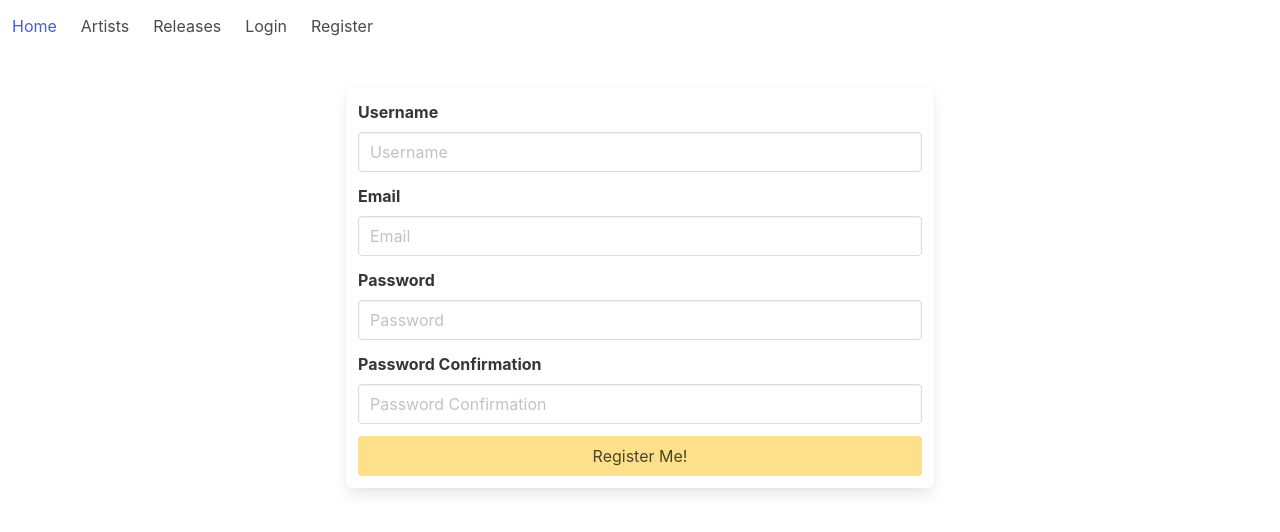
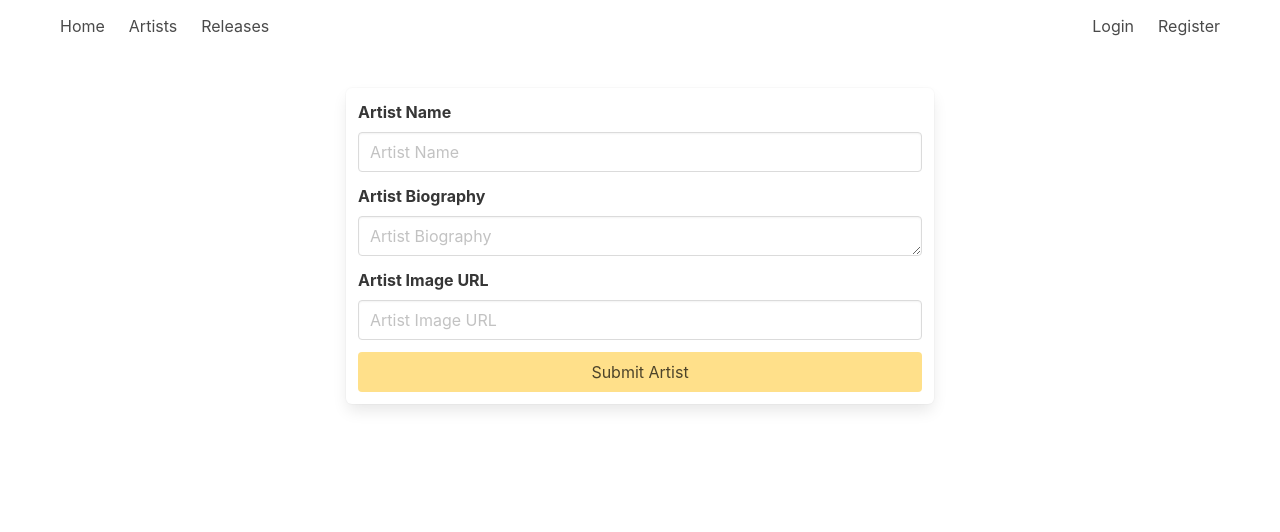
Before and after one commit to omaralsanea/Rateify-client, a React app: page /addartist in a window 1280 px wide. Shown: the top 532 px of the page. Built offline with nearby package versions, Linux system fonts and the light colour scheme.

Commit message:
More frontend done

```diff
--- a/src/components/App.js
+++ b/src/components/App.js
@@ -10,6 +10,7 @@ import Register from './Register';
 import ArtistIndex from './artist/ArtistIndex';
 import AddArtist from './artist/AddArtist';
 import ReleaseIndex from './release/ReleaseIndex';
+import AddRelease from './release/AddRelease';
 
 import '../styles/style.scss';
 
@@ -25,6 +26,7 @@ const App = () => (
       <Route path="/artists" element={<ArtistIndex />} />
       <Route path="/addartist" element={<AddArtist />} />
       <Route path="/releases" element={<ReleaseIndex />} />
+      <Route path="/addrelease" element={<AddRelease />} />
     </Routes>
   </BrowserRouter>
 );
--- a/src/components/Navbar.js
+++ b/src/components/Navbar.js
@@ -26,7 +26,7 @@ const Navbar = () => {
   };
 
   return (
-    <nav className="navbar">
+    <nav className="navbar px-6">
       <div className="navbar-brand">
         <Link to="/" className="navbar-item">
           Home
@@ -37,24 +37,40 @@ const Navbar = () => {
         <Link to="/releases" className="navbar-item">
           Releases
         </Link>
-        {/* // ! If the user is an admin, we show the /create page */}
+        {/* // ! If the user is an admin, we show the /create page
         {isAdminState && (
           <Link to="/create" className="navbar-item">
             Create
           </Link>
+        )} */}
+        {getLoggedInUserId() && (
+          <>
+            <Link to="/addartist" className="navbar-item">
+              Add Artist
+            </Link>
+            <Link to="/addrelease" className="navbar-item">
+              Add Release
+            </Link>
+          </>
         )}
+      </div>
+      <div className="navbar-menu">
+        <div className="navbar-end">
           <Link to="/login" className="navbar-item">
             Login
           </Link>
           {/* // ! If logged in, can show the option to log out. */}
           {getLoggedInUserId() && (
-          <div className="navbar-item" onClick={logout}>
+            <Link to="#" className="navbar-item" onClick={logout}>
               Logout
-          </div>
+            </Link>
           )}
+          {!getLoggedInUserId() && (
             <Link to="/register" className="navbar-item">
               Register
             </Link>
+          )}
+        </div>
       </div>
     </nav>
   );
--- a/src/components/artist/AddArtist.js
+++ b/src/components/artist/AddArtist.js
@@ -1,52 +1,83 @@
 import React from 'react';
+import { createArtist } from '../../api/artist';
+import { useNavigate } from 'react-router-dom';
 
 const AddArtist = () => {
+  const navigate = useNavigate();
+
+  const [newArtist, setNewArtist] = React.useState({
+    name: '',
+    bio: '',
+    img: ''
+  });
+
+  function handleChange(event) {
+    setNewArtist({ ...newArtist, [event.target.name]: event.target.value });
+  }
+
+  function handleSubmit(event) {
+    event.preventDefault();
+    const getData = async () => {
+      try {
+        await createArtist(newArtist);
+        navigate('/artists');
+      } catch (err) {
+        console.error(err);
+      }
+    };
+    getData();
+  }
+
   return (
     <section className="section">
       <div className="container">
         <div className="columns">
-          <form className="column is-half is-offset-one-quarter box">
+          <form
+            className="column is-half is-offset-one-quarter box"
+            onSubmit={handleSubmit}
+          >
             <div className="field">
-              <label className="label">Username</label>
+              <label className="label">Artist Name</label>
               <div className="control">
                 <input
                   className="input"
-                  placeholder="Username"
-                  name="username"
+                  placeholder="Artist Name"
+                  name="name"
+                  onChange={handleChange}
+                  value={newArtist.name}
                 />
               </div>
             </div>
             <div className="field">
-              <label className="label">Email</label>
+              <label className="label">Artist Biography</label>
               <div className="control">
-                <input className="input" placeholder="Email" name="email" />
-              </div>
-            </div>
-            <div className="field">
-              <label className="label">Password</label>
-              <div className="control">
-                <input
-                  type="password"
+                <textarea
                   className="input"
-                  placeholder="Password"
-                  name="password"
+                  placeholder="Artist Biography"
+                  name="bio"
+                  rows={5}
+                  cols={5}
+                  maxLength={500}
+                  onChange={handleChange}
+                  value={newArtist.bio}
                 />
               </div>
             </div>
             <div className="field">
-              <label className="label">Password Confirmation</label>
+              <label className="label">Artist Image URL</label>
               <div className="control">
                 <input
-                  type="password"
                   className="input"
-                  placeholder="Password Confirmation"
-                  name="passwordConfirmation"
+                  placeholder="Artist Image URL"
+                  name="img"
+                  onChange={handleChange}
+                  value={newArtist.img}
                 />
               </div>
             </div>
             <div className="field">
               <button type="submit" className="button is-fullwidth is-warning">
-                Register Me!
+                Submit Artist
               </button>
             </div>
           </form>
--- a/src/components/artist/ArtistCard.js
+++ b/src/components/artist/ArtistCard.js
@@ -9,11 +9,11 @@ const ArtistCard = ({ _id, name, img }) => {
           <div className="card-header">
             <h2 className="card-header-title">{name}</h2>
           </div>
-          <div className="card-image">
-            <figure className="image image-is-1by1">
-              <img src={img} alt={name} />
-            </figure>
-          </div>
+          {/* <div className="card-image"> */}
+          <figure className="image image-is-1by1">
+            <img src={img} alt={name} className="is-rounded" />
+          </figure>
+          {/* </div> */}
         </div>
       </Link>
     </div>
--- /dev/null
+++ b/src/components/release/AddRelease.js
@@ -0,0 +1,126 @@
+import React from 'react';
+import { createRelease } from '../../api/release';
+import { useNavigate } from 'react-router-dom';
+
+const AddRelease = () => {
+  const navigate = useNavigate();
+
+  const [newRelease, setNewRelease] = React.useState({
+    title: '',
+    artwork: '',
+    genres: [],
+    releaseYear: '',
+    url: '',
+    artist: ''
+  });
+
+  function handleChange(event) {
+    setNewRelease({ ...newRelease, [event.target.name]: event.target.value });
+  }
+
+  function handleSubmit(event) {
+    event.preventDefault();
+    const getData = async () => {
+      try {
+        await createRelease(newRelease);
+        navigate('/release');
+      } catch (err) {
+        console.error(err);
+      }
+    };
+    getData();
+  }
+
+  return (
+    <section className="section">
+      <div className="container">
+        <div className="columns">
+          <form
+            className="column is-half is-offset-one-quarter box"
+            onSubmit={handleSubmit}
+          >
+            <div className="field">
+              <label className="label">Artist</label>
+              <div className="control">
+                <input
+                  className="input"
+                  placeholder="Artist"
+                  name="artist"
+                  onChange={handleChange}
+                  value={newRelease.artist}
+                />
+              </div>
+            </div>
+            <div className="field">
+              <label className="label">Release Title</label>
+              <div className="control">
+                <input
+                  className="input"
+                  placeholder="Release Title"
+                  name="title"
+                  onChange={handleChange}
+                  value={newRelease.title}
+                />
+              </div>
+            </div>
+            <div className="field">
+              <label className="label">Genres</label>
+              <div className="control">
+                <input
+                  className="input"
+                  placeholder="Genres"
+                  name="genres"
+                  onChange={handleChange}
+                  value={newRelease.genres}
+                />
+              </div>
+            </div>
+            <div className="field">
+              <label className="label">Release Year</label>
+              <div className="control">
+                <input
+                  className="input"
+                  placeholder="Release Year"
+                  name="releaseYear"
+                  onChange={handleChange}
+                  value={newRelease.releaseYear}
+                />
+              </div>
+            </div>
+            <div className="field">
+              <label className="label">Release Image URL</label>
+              <div className="control">
+                <input
+                  className="input"
+                  placeholder="Release Image URL"
+                  name="artwork"
+                  onChange={handleChange}
+                  value={newRelease.artwork}
+                />
+              </div>
+            </div>
+            <div className="field">
+              <label className="label">Spotify Link</label>
+              <div className="control">
+                <input
+                  className="input"
+                  placeholder="Spotify Link"
+                  name="url"
+                  onChange={handleChange}
+                  value={newRelease.url}
+                />
+              </div>
+            </div>
+            <div className="field">
+              <button type="submit" className="button is-fullwidth is-warning">
+                Submit Release
+              </button>
+            </div>
+          </form>
+        </div>
+      </div>
+    </section>
+  );
+};
+
+export default AddRelease;
```
Also changed, not shown: src/components/ArtistIndex.js (added, +37 -0 lines). Lines whose indentation alone changed are shown as unchanged.
